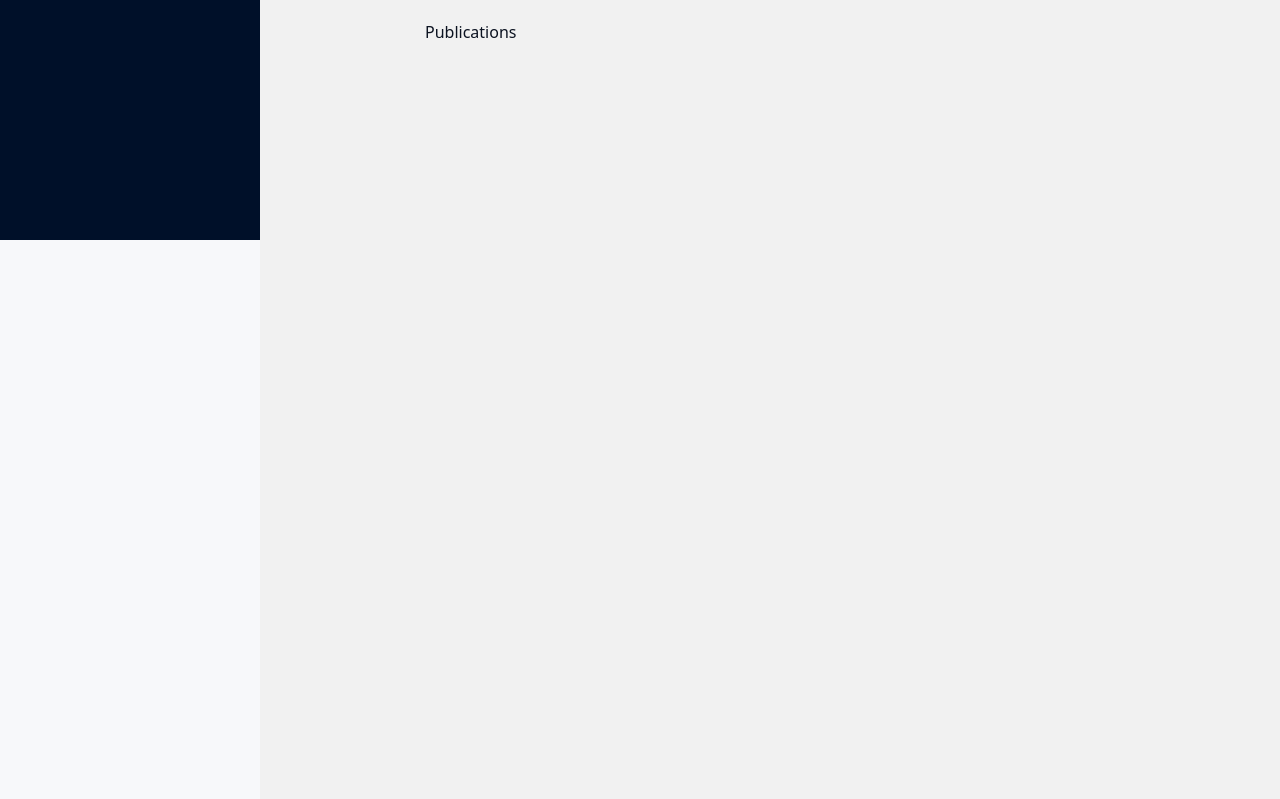
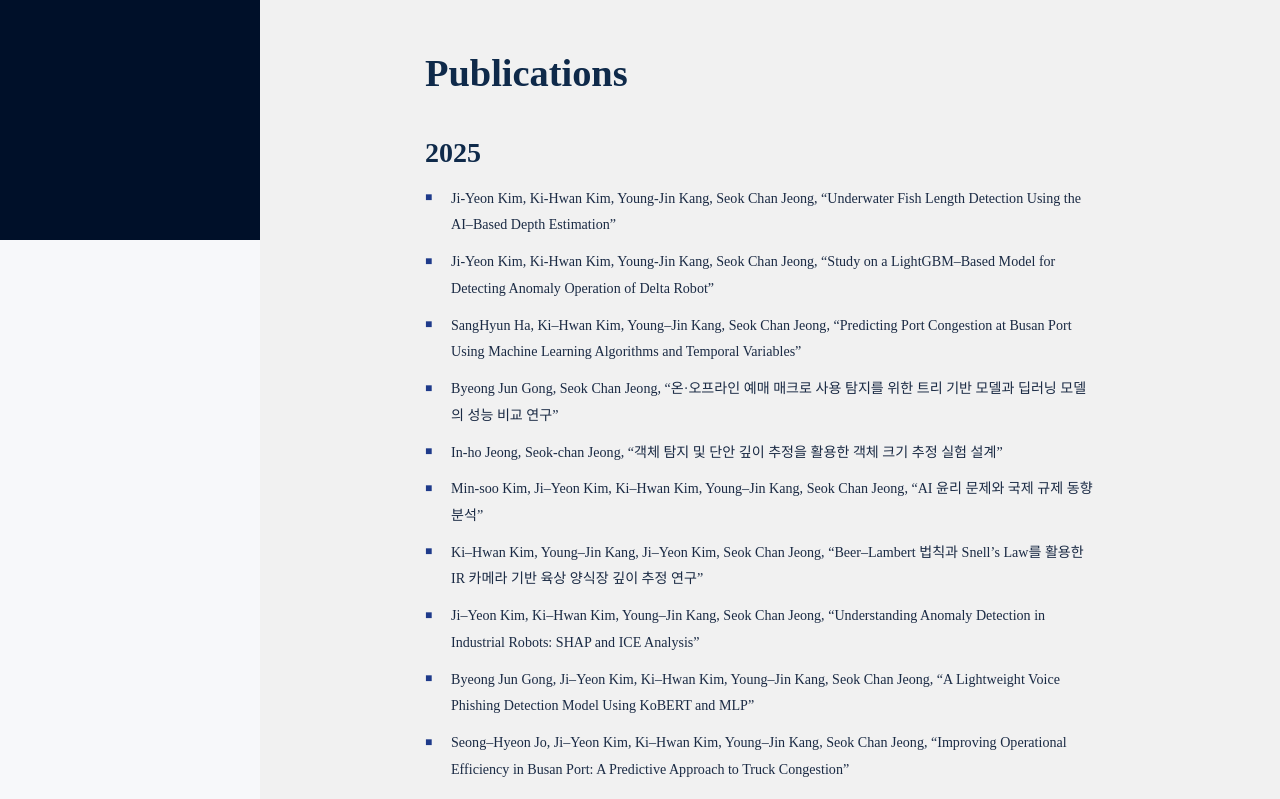
Before and after one commit to shch989/deu-lab-website, a React (Create React App) app: page /publications in a window 1280 px wide. Shown: the part 560-1359 px from the top of the page. Built offline with nearby package versions, Linux system fonts and the light colour scheme.

Commit message:
Publications 페이지 내용 추가

```diff
--- /dev/null
+++ b/src/components/Publications/PublicationsSection.jsx
@@ -0,0 +1,108 @@
+import React from 'react'
+import styled from "styled-components";
+
+const Section = styled.section`
+  width: 100%;
+  padding: clamp(24px, 6vw, 30px) 0;
+  background: transparent;
+  color: #1a2a44;
+  display: flex;
+  justify-content: flex-start;
+`;
+
+const Inner = styled.div`
+  max-width: 1100px;
+  margin-left: 0px;
+  margin-right: auto;
+  width: calc(100% - 20px);
+  box-sizing: border-box;
+`;
+
+const Heading = styled.h1`
+  font-family: 'Noto Serif KR','Nanum Myeongjo','Times New Roman', serif;
+  font-weight: 800;
+  font-size: clamp(24px, 3vw, 40px);
+  line-height: 1.2;
+  margin: 0 0 25px;
+  color: #0f2a4a;
+`;
+
+const YearTitle = styled.h2`
+  font-family: 'Noto Serif KR','Nanum Myeongjo','Times New Roman', serif;
+  font-weight: 800;
+  font-size: clamp(18px, 2.2vw, 28px);
+  margin: clamp(22px, 4vw, 40px) 0 15px;
+  color: #0f2a4a;
+`;
+
+const List = styled.ul`
+  list-style: none;
+  margin: 0 0 clamp(14px, 3vw, 28px);
+  padding: 0;
+`;
+
+const Item = styled.li`
+  font-family: 'Noto Serif KR','Nanum Myeongjo','Times New Roman', serif;
+  position: relative;
+  padding-left: 26px;             /* 불릿-텍스트 간격 */
+  line-height: 1.9;
+  font-size: clamp(14px, 1.1vw, 18px);
+
+  &::before {
+    content: "■";
+    position: absolute;
+    left: 0;
+    top: 0.12em;
+    font-size: 0.85em;
+    color: #1e3a8a;
+  }
+
+  & + & { margin-top: 10px; }     /* 항목 간 간격 */
+`;
+
+const PublicationsSection = () => {
+  const title = "Publications"
+  const dataByYear = {
+    2025: [
+      `Ji-Yeon Kim, Ki-Hwan Kim, Young-Jin Kang, Seok Chan Jeong, “Underwater Fish Length Detection Using the AI–Based Depth Estimation”`,
+      `Ji-Yeon Kim, Ki-Hwan Kim, Young-Jin Kang, Seok Chan Jeong, “Study on a LightGBM–Based Model for Detecting Anomaly Operation of Delta Robot”`,
+      `SangHyun Ha, Ki–Hwan Kim, Young–Jin Kang, Seok Chan Jeong, “Predicting Port Congestion at Busan Port Using Machine Learning Algorithms and Temporal Variables”`,
+      `Byeong Jun Gong, Seok Chan Jeong, “온·오프라인 예매 매크로 사용 탐지를 위한 트리 기반 모델과 딥러닝 모델의 성능 비교 연구”`,
+      `In-ho Jeong, Seok-chan Jeong, “객체 탐지 및 단안 깊이 추정을 활용한 객체 크기 추정 실험 설계”`,
+      `Min-soo Kim, Ji–Yeon Kim, Ki–Hwan Kim, Young–Jin Kang, Seok Chan Jeong, “AI 윤리 문제와 국제 규제 동향 분석”`,
+      `Ki–Hwan Kim, Young–Jin Kang, Ji–Yeon Kim, Seok Chan Jeong, “Beer–Lambert 법칙과 Snell’s Law를 활용한 IR 카메라 기반 육상 양식장 깊이 추정 연구”`,
+      `Ji–Yeon Kim, Ki–Hwan Kim, Young–Jin Kang, Seok Chan Jeong, “Understanding Anomaly Detection in Industrial Robots: SHAP and ICE Analysis”`,
+      `Byeong Jun Gong, Ji–Yeon Kim, Ki–Hwan Kim, Young–Jin Kang, Seok Chan Jeong, “A Lightweight Voice Phishing Detection Model Using KoBERT and MLP”`,
+      `Seong–Hyeon Jo, Ji–Yeon Kim, Ki–Hwan Kim, Young–Jin Kang, Seok Chan Jeong, “Improving Operational Efficiency in Busan Port: A Predictive Approach to Truck Congestion”`,
+      `Ji–Yeon Kim, Ki–Hwan Kim, Young–Jin Kang, Seok Chan Jeong, “3D Pose Estimation in Single–Camera Environments for Manufacturing Worker Ergonomic Assessment”`,
+    ],
+    2024: [
+      `추후 추가 예정`
+    ]
+  }
+  const years = Object.keys(dataByYear)
+    .map(Number)
+    .sort((a, b) => b - a)
+    .filter((y) => Array.isArray(dataByYear[y]) && dataByYear[y].length > 0);
+
+  return (
+    <Section>
+      <Inner>
+        <Heading>{title}</Heading>
+
+        {years.map((year) => (
+          <div key={year}>
+            <YearTitle>{year}</YearTitle>
+            <List>
+              {dataByYear[year].map((pub, i) => (
+                <Item key={`${year}-${i}`}>{pub}</Item>
+              ))}
+            </List>
+          </div>
+        ))}
+      </Inner>
+    </Section>
+  );
+}
+
+export default PublicationsSection
--- a/src/pages/Publications.jsx
+++ b/src/pages/Publications.jsx
@@ -1,8 +1,9 @@
 import React from 'react'
+import PublicationsSection from '../components/Publications/PublicationsSection'
 
 const Publications = () => {
   return (
-    <div>Publications</div>
+    <PublicationsSection />
   )
 }
 
```
